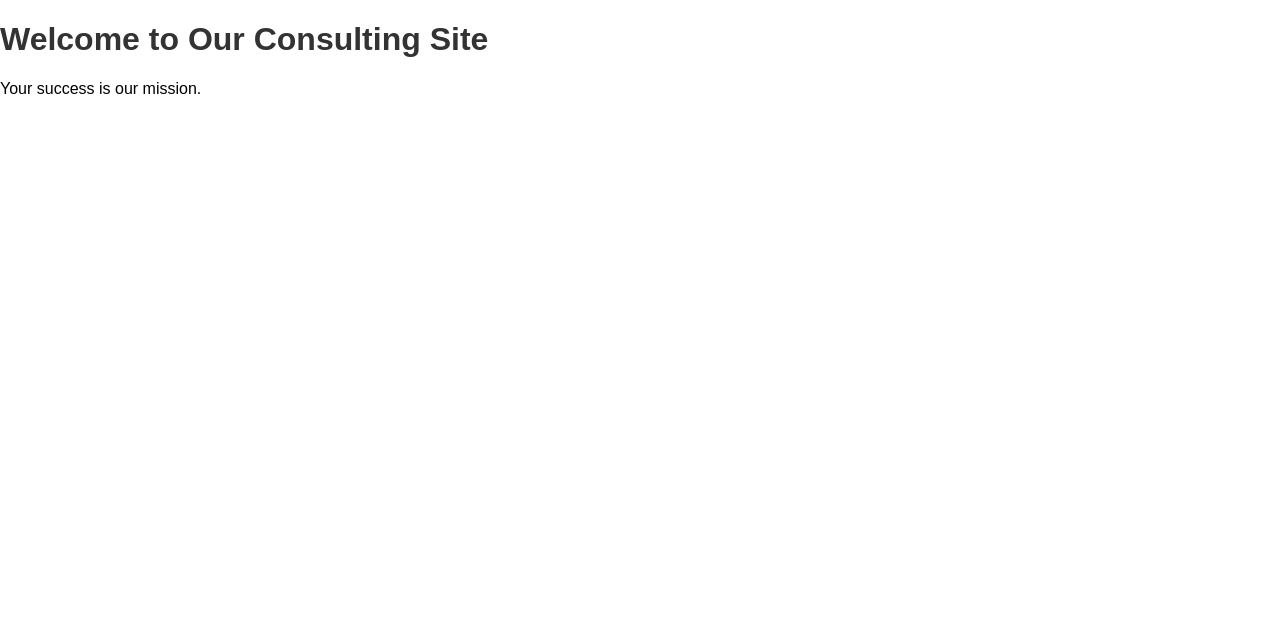
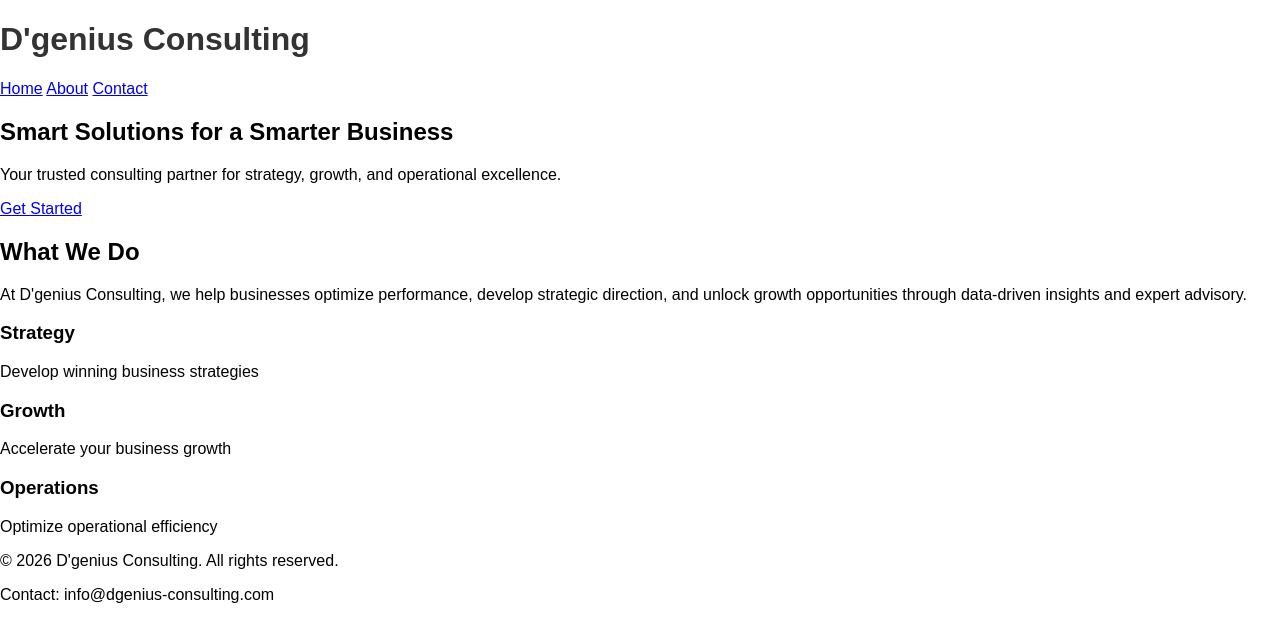
Before and after one commit to Dgenius1995/dgenius-consulting, a plain HTML site: page index.html in a window 1280 px wide. Drawn offline with Linux system fonts and the light colour scheme.

Commit message:
Updated index.html with improved content, including meta tags, better structure, and professional hero section.

```diff
--- a/index.html
+++ b/index.html
@@ -1,12 +1,55 @@
-<!-- Homepage -->
 <!DOCTYPE html>
-<html>
+<html lang="en">
 <head>
-    <title>Welcome to Our Site</title>
+    <meta charset="UTF-8">
+    <meta name="viewport" content="width=device-width, initial-scale=1.0">
+    <meta name="description" content="D'genius Consulting - Expert consulting services for business strategy, growth, and operational excellence.">
+    <meta name="keywords" content="consulting, business strategy, operations management">
+    <title>D'genius Consulting | Home</title>
     <link rel="stylesheet" href="style.css">
 </head>
 <body>
-    <h1>Welcome to Our Consulting Site</h1>
-    <p>Your success is our mission.</p>
+    <header>
+        <div class="header-container">
+            <h1>D'genius Consulting</h1>
+            <nav>
+                <a href="index.html">Home</a>
+                <a href="about.html">About</a>
+                <a href="contact.html">Contact</a>
+            </nav>
+        </div>
+    </header>
+
+    <main>
+        <section class="hero">
+            <h2>Smart Solutions for a Smarter Business</h2>
+            <p>Your trusted consulting partner for strategy, growth, and operational excellence.</p>
+            <a href="contact.html" class="cta-button">Get Started</a>
+        </section>
+
+        <section class="services">
+            <h2>What We Do</h2>
+            <p>At D'genius Consulting, we help businesses optimize performance, develop strategic direction, and unlock growth opportunities through data-driven insights and expert advisory.</p>
+            <div class="service-grid">
+                <div class="service-item">
+                    <h3>Strategy</h3>
+                    <p>Develop winning business strategies</p>
+                </div>
+                <div class="service-item">
+                    <h3>Growth</h3>
+                    <p>Accelerate your business growth</p>
+                </div>
+                <div class="service-item">
+                    <h3>Operations</h3>
+                    <p>Optimize operational efficiency</p>
+                </div>
+            </div>
+        </section>
+    </main>
+
+    <footer>
+        <p>&copy; 2026 D'genius Consulting. All rights reserved.</p>
+        <p>Contact: info@dgenius-consulting.com</p>
+    </footer>
 </body>
 </html>
```
